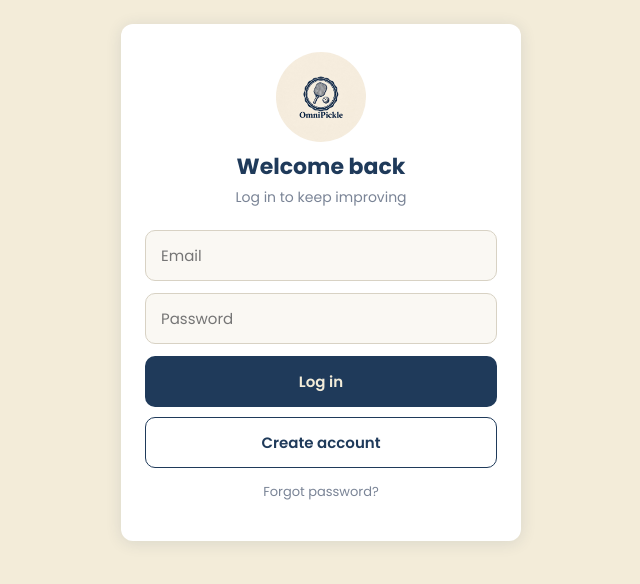
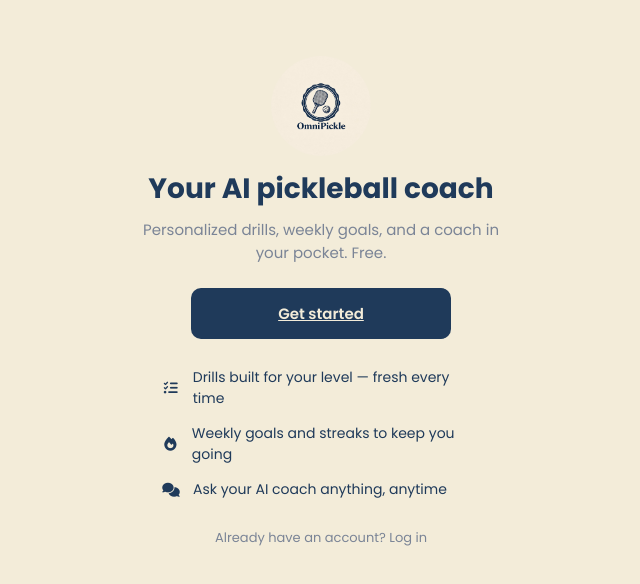
Before and after one commit to AryanG41/omnipickle, a plain HTML site: page index.html in a window 1280 px wide. Shown: the whole page, without its empty margins (319-959 px from the left). Drawn offline with nearby package versions, Linux system fonts and the light colour scheme.

Commit message:
added landing page just for gar

```diff
--- a/index.html
+++ b/index.html
@@ -3,10 +3,11 @@
 <head>
   <meta charset="UTF-8">
   <meta name="viewport" content="width=device-width, initial-scale=1.0">
-  <title>OmniPickle — Sign in</title>
+  <title>OmniPickle — Your AI Pickleball Coach</title>
   <link rel="stylesheet" href="style.css">
   <link rel="preconnect" href="https://fonts.googleapis.com">
   <link href="https://fonts.googleapis.com/css2?family=Poppins:wght@400;600;700&display=swap" rel="stylesheet">
+  <link rel="stylesheet" href="https://cdnjs.cloudflare.com/ajax/libs/font-awesome/6.5.1/css/all.min.css">
   <link rel="manifest" href="manifest.json">
   <meta name="theme-color" content="#1f3a5a">
   <meta name="apple-mobile-web-app-capable" content="yes">
@@ -15,24 +16,28 @@
   <link rel="apple-touch-icon" href="logo.jpeg">
 </head>
 <body>
-  <main id="login">
+  <main id="landing">
     <img src="logo.jpeg" class="appLogo" alt="OmniPickle">
-    <h2 class="loginTitle">Welcome back</h2>
-    <p class="loginSub">Log in to keep improving</p>
+    <h1 class="landingTitle">Your AI pickleball coach</h1>
+    <p class="landingSub">Personalized drills, weekly goals, and a coach in your pocket. Free.</p>
+    <a href="login.html" class="btnPrimary landingCta">Get started</a>
 
-    <input type="email" id="email" class="field" placeholder="Email">
-    <input type="password" id="password" class="field" placeholder="Password">
+    <div class="landingFeatures">
+      <div class="lf"><i class="fa-solid fa-list-check"></i> Drills built for your level — fresh every time</div>
+      <div class="lf"><i class="fa-solid fa-fire"></i> Weekly goals and streaks to keep you going</div>
+      <div class="lf"><i class="fa-solid fa-comments"></i> Ask your AI coach anything, anytime</div>
+    </div>
 
-    <button id="loginBtn" class="btnPrimary">Log in</button>
-    <button id="signupBtn" class="btnSecondary">Create account</button>
-
-    <a href="#" id="forgotLink" class="forgotLink">Forgot password?</a>
-
-    <p id="authMsg" class="authMsg"></p>
+    <a href="login.html" class="landingLogin">Already have an account? Log in</a>
   </main>
 
   <script src="https://cdn.jsdelivr.net/npm/@supabase/supabase-js@2"></script>
   <script src="supabase.js"></script>
-  <script src="login.js"></script>
+  <script>
+    (async () => {
+      const { data: { user } } = await db.auth.getUser();
+      if (user) window.location.href = "home.html";
+    })();
+  </script>
 </body>
 </html>
--- a/style.css
+++ b/style.css
@@ -544,3 +544,18 @@ h3 {
   border-color: #1f3a5a;
   color: #1f3a5a;
 }
+#landing {
+  max-width: 440px;
+  text-align: center;
+  background: transparent;
+  box-shadow: none;
+}
+#landing .appLogo { height: 100px; display: block; margin: 8px auto 12px; }
+.landingTitle { font-size: 28px; font-weight: 700; color: #1f3a5a; margin: 0 0 8px; }
+.landingSub { color: #7a8496; font-size: 15px; margin: 0 0 24px; }
+.landingCta { max-width: 260px; margin: 0 auto 28px; }
+.landingFeatures { text-align: left; margin: 0 auto 24px; max-width: 320px; }
+.lf { display: flex; align-items: center; gap: 12px; color: #1f3a5a; font-size: 14px; margin-bottom: 14px; }
+.lf i { color: #1f3a5a; width: 20px; text-align: center; }
+.landingLogin { color: #7a8496; font-size: 13px; text-decoration: none; }
+.landingLogin:hover { color: #1f3a5a; text-decoration: underline; }
```
Also changed, not shown: login.html (added, +38 -0 lines).
